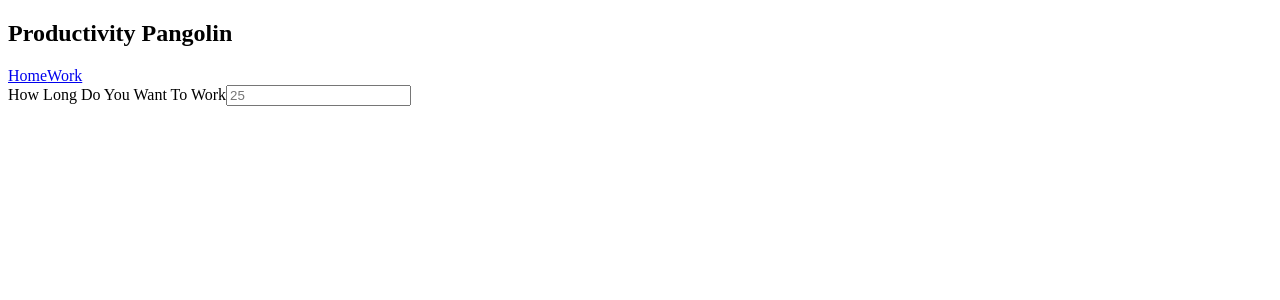
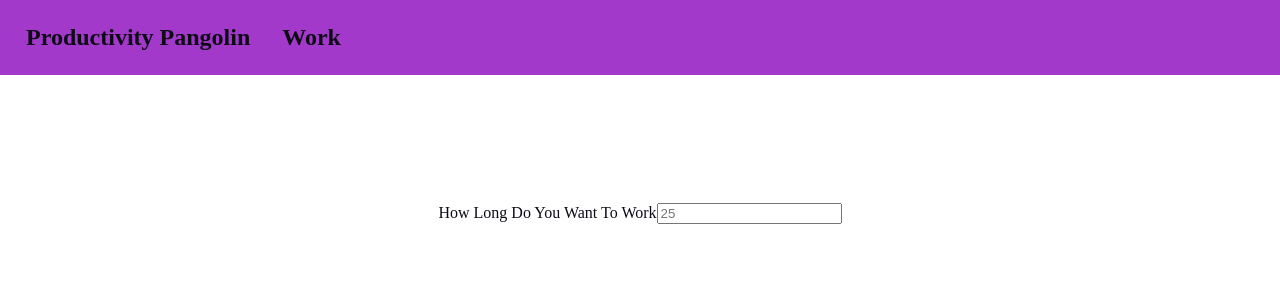
Before and after one commit to coderFeedForwardAlg/productivity-pangolin, a React (Create React App) app: page /work in a window 1280 px wide. Shown: the top 300 px of the page. Built offline with nearby package versions, Linux system fonts and the light colour scheme.

Commit message:
new commit

```diff
--- a/src/App.css
+++ b/src/App.css
@@ -1,3 +1,56 @@
-.App {
+/*
+0E0B16
+A239CA
+4717F6
+E7DFDD
+*/
 
+
+* {
+    margin: 0;
+    color: #0E0B16;
+  }
+
+
+.timer{
+    background-color: blueviolet;
+    text-align: center;
+    font-size: 200px;
 }
+
+
+
+ul {
+    list-style-type: none;
+    margin: 0;
+    padding: 10px;
+    overflow: hidden;
+    background-color: #A239CA;
+  }
+
+li {
+    float: left;
+}
+
+  li .brandLink {
+    display: block;
+    text-align: center;
+    padding: 14px 16px;
+    text-decoration: none;
+  }
+  li .brandLink:hover {
+    background-color: rgb(60, 27, 60);
+  }
+
+  .new-work-sesh{
+      text-align: center;
+        padding-top: 10%;
+  }
+
+  .startBut{
+    text-align: center;
+    width: 200px;
+    height: 100px;
+    margin: 30px;
+    background-color: #A239CA;
+  }
--- a/src/components/navBar.js
+++ b/src/components/navBar.js
@@ -3,13 +3,13 @@ import { Link } from 'react-router-dom';
 
 const NavBar = () => {
     return (
-        <div className="navBar">
-            <h2>Productivity Pangolin</h2>
-            <div className="links">
-                <Link to="\">Home</Link>
-                <Link to="\work">Work</Link>
-            </div>
-        </div>
+        <nav className="navBar">
+            <ul className='links'>
+                <li> <Link to="/" className='brandLink'><h1>Productivity Pangolin</h1> </Link></li>
+                <li><Link to="/work" className='brandLink'><h1>Work</h1> </Link> </li>
+                {/*<li><Link to="/display" className='brandLink'><h1>Display</h1> </Link></li>  */}
+            </ul>
+        </nav>
     );
 }
 
```
